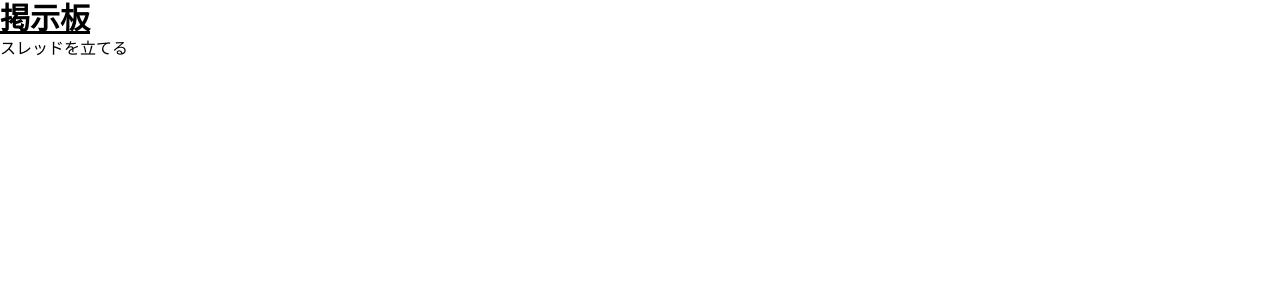
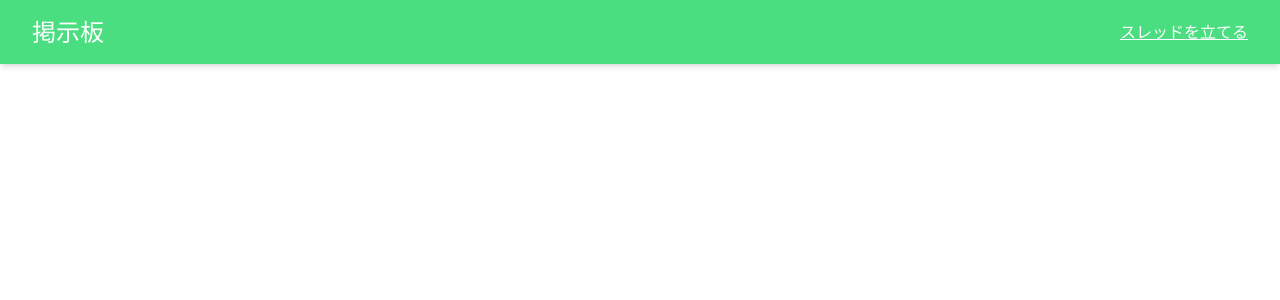
Before and after one commit to asahina820/board-app, a React (Create React App) app: page / in a window 1280 px wide. Shown: the top 300 px of the page. Built offline with nearby package versions, Linux system fonts and the light colour scheme.

Commit message:
ヘッダーを追加

```diff
--- a/src/App.tsx
+++ b/src/App.tsx
@@ -1,21 +1,12 @@
-import React from 'react';
 import './index.css';
+import Header from './Header'
 
 function App() {
   return (
-    <div className="App">
+    <div className="app">
       <Header />
     </div>
   );
 }
 
-function Header() {
-  return (
-    <div>
-      <h1 className="text-3xl font-bold underline">掲示板</h1>
-      <span>スレッドを立てる</span>
-    </div>
-  );
-}
-
 export default App;
--- /dev/null
+++ b/src/Header.tsx
@@ -0,0 +1,12 @@
+import './index.css';
+
+function Header() {
+  return (
+    <header className="bg-green-400 shadow-md flex items-center justify-between h-16 px-8 py-02">
+      <span className="text-2xl text-white">掲示板</span>
+      <span className="text-white underline">スレッドを立てる</span>
+    </header>
+  );
+}
+
+export default Header;
```
